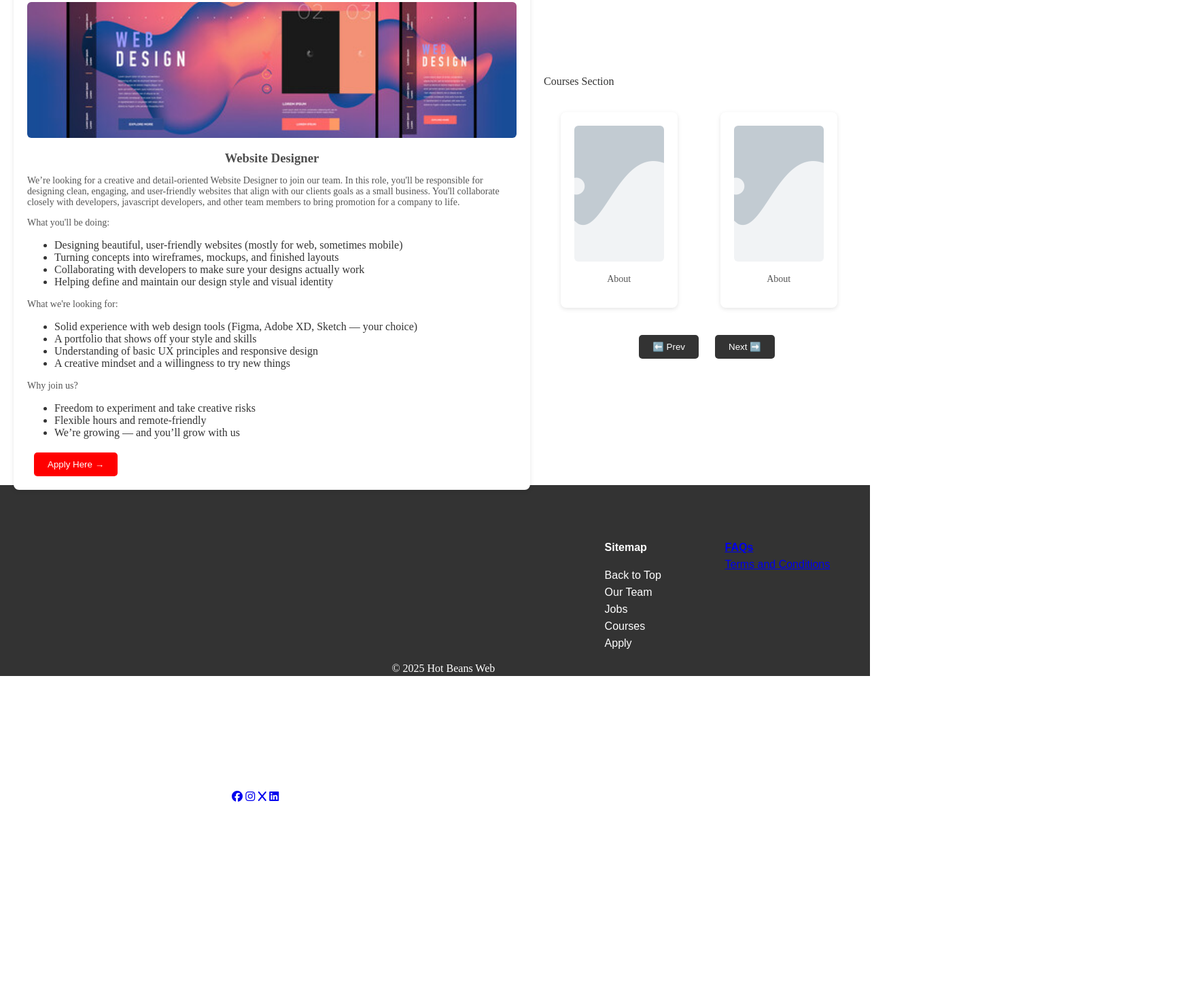
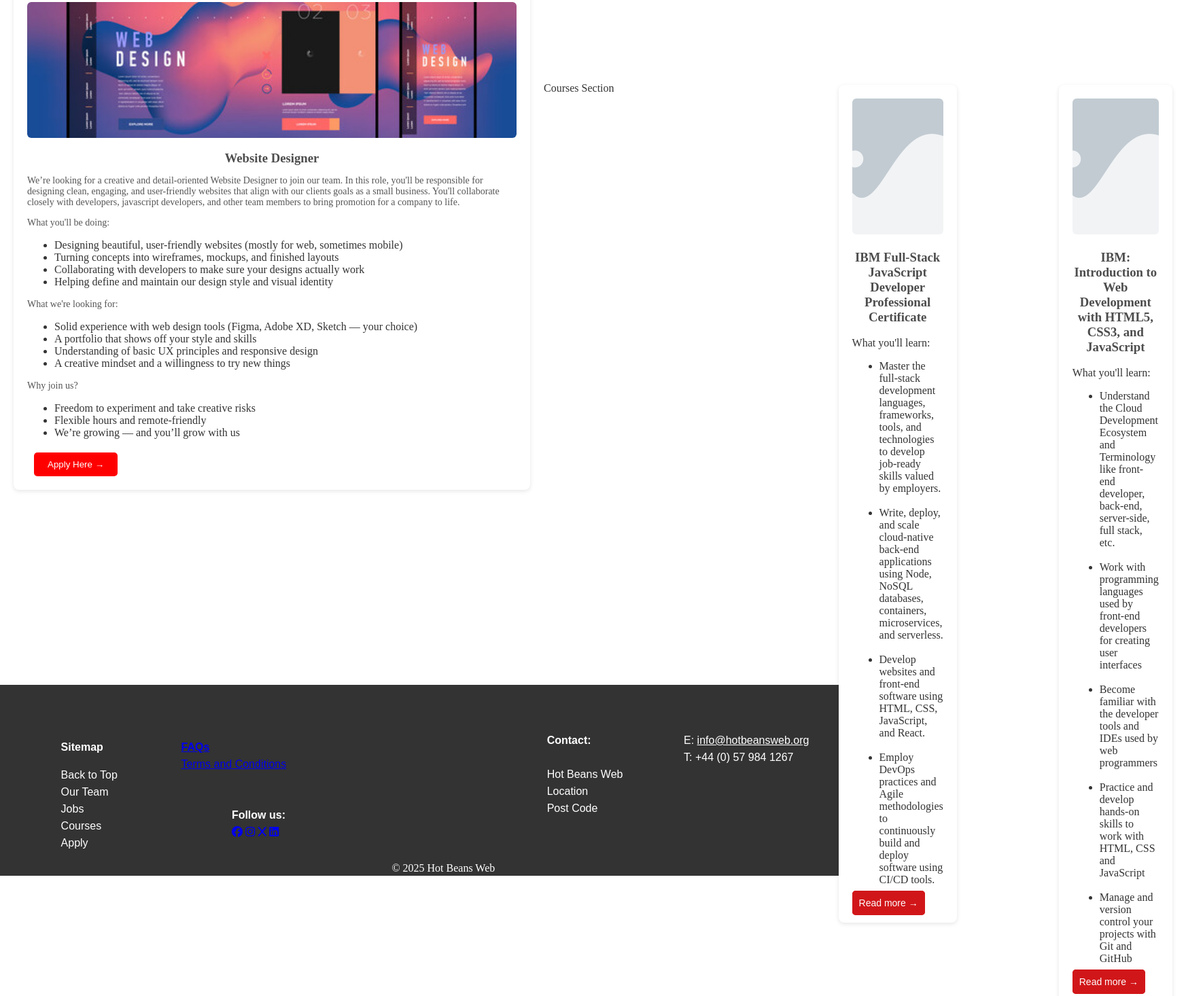
Before and after one commit to MatthewHockham/matthewhockham.github.io, a plain HTML site: page index.html in a window 1280 px wide. Shown: the part 2721-4187 px from the top of the page at 68% size, 1745 px wide, since content can reach past the window. Before the commit the page ends 3953 px from the top, so only its background shows below. Drawn offline with Linux system fonts and the light colour scheme.

Commit message:
Completing Courses Section

```diff
--- a/css/stylesheet.css
+++ b/css/stylesheet.css
@@ -432,7 +432,7 @@
     box-sizing: border-box;
 }
 
-.prevBtn, .nextBtn, .submitBtn {
+#submitBtn, #closeBtn {
     padding: 12px 24px;
     border: none;
     border-radius: 8px;
@@ -440,13 +440,22 @@
     transition: background-color 0.3s ease, color 0.3s ease;
 }
 
-.submitBtn {
-    background-color: green;
+#submitBtn {
+    background: green;
     color: #fff;
 }
 
-.prevBtn:hover, .nextBtn:hover, .submitBtn:hover {
+#closeBtn {
+    background: red;
+    color: #fff;
+}
+
+#submitBtn:hover {
     background-color: #4caf50;
+}
+
+#closeBtn:hover {
+    background: rgb(255, 100, 100);
 }
 
 @keyframes fadeInUp {
@@ -466,75 +475,6 @@
     opacity: 1;
 }
 
-/* #formPopup {
-    display: none;
-    position: fixed;
-    top: 0;
-    left: 0;
-    width: 100%;
-    height: 100%;
-    background-color: rgba(0,0,0,0.6);
-    z-index: 999;
-    justify-content: center;
-    align-items: center;
-    animation: fadeInUp 0.5s ease-out forwards;
-}
-
-#formPopup.show {
-    display: flex;
-}
-
-.overlay-container {
-    position: fixed;
-    top: 0;
-    left: 0;
-    width: 100%;
-    height: 100%;
-    display: none;
-    background: rgba(0, 0, 0, 0.6);
-    justify-content: center;
-    align-items: center;
-    opacity: 0;
-    transition: opacity 0.3s ease;
-    z-index: 999;
-} */
-
-/* .popupBox {
-    background: #fff;
-    padding: 24px;
-    border-radius: 12px;
-    box-shadow: 0 0 20px rgba(0, 0, 0, 0.4);
-    width: 320px;
-    text-align: center;
-    opacity: 0;
-    transform: scale(0.8);
-    animation: fadeInUp 0.5s ease-out forwards;
-} */
-
-/* .form-container {
-    display: flex !important;
-    flex-direction: column;
-}
-
-.overlay-container.show {
-    display: flex;
-    opacity: 1;
-}
-
-#formSubmitted {
-    display: none;
-    position: fixed;
-    top: 20px;
-    left: 50%;
-    transform: translateX(-50%);
-    background-color: #4CAF50;
-    color: white;
-    padding: 15px 25px;
-    border-radius: 8px;
-    z-index: 10000;
-    box-shadow: 0 4px 6px rgba(0,0,0,0.3)
-} */
-
 @media screen and (max-width: 1815px) {
     #jobs {
         height: 950px;
@@ -544,36 +484,6 @@
         width: 800px;
     }
 }
-
-/* @media screen and (max-width: 1615px) {
-    #jobs {
-        height: 950px;
-    }
-    .job-card {
-        margin-left: 0%;
-        width: 650px;
-    }
-}
-
-@media screen and (max-width: 1315px) {
-    #jobs {
-        height: 1150px;
-    }
-    .job-card {
-        margin-left: 0%;
-        width: 625px;
-    }
-}
-
-@media screen and (max-width: 1265px) {
-    #jobs {
-        height: 1500px;
-    }
-    .job-card {
-        margin-left: 0%;
-        width: 600px;
-    }
-} */
 
 @media screen and (max-width: 414px) {
     #jobs {
@@ -587,30 +497,80 @@
 }
 
 #courses {
-    height: 600px;
-}
-
-.carousel-courses-container {
-    max-width: 1000px;
-    margin: auto;
-    position: relative;
-    overflow: hidden;
-    padding-left: 10px;
-}
-
-.carousel-courses-track {
-    display: flex;
-    transition: "transform 0.4s ease-in-out";
+    height: 900px;
+    display: grid;
+    grid-template-columns: repeat(3, 1fr);
+    grid-row-gap: 20px;
+    margin-left: 10px;
+    margin-top: 10px;
+    grid-column-gap: 10px;
 }
 
 .courses-card {
+    /* display: grid;
+    grid-template-columns: repeat(3, 1fr);
+    grid-row-gap: 20px;
+    margin-left: 130px;
+    margin-top: 10px;
+    grid-column-gap: 10px; */
     flex: 0 0 100%;
-    max-width: 100%;
+    /* width: 800px; */
     box-sizing: border-box;
+    padding: 20px;
+    float: left;
+    margin-left: 100px;
+}
+
+.course-card {
+    /* display: flex;
+    flex-direction: column;
+    align-items: center;
+    text-align: center; */
+    background: #fff;
+    border-radius: 8px;
+    box-shadow: 0 2px 6px rgba(0,0,0,0.1);
     padding: 20px;
 }
 
-@media (min-width: 600px) {
+.course-card h3 {
+    text-align: center;
+}
+
+.course-card img {
+    width: 100%;
+    height: 200px;
+    object-fit: cover;
+    border-radius: 6px;
+    position: relative;
+    background: no-repeat center;
+}
+
+.course-name {
+    font-weight: bold;
+    color: #4d4d4d;
+}
+
+.course-read-more a{
+    background-color: #d11619;
+    color: white;
+    border-radius: 5px;
+    border: 10px solid;
+    border-color: #d11619;
+    font-size: 14px;
+    font-family: Arial;
+    width: 150px;
+    text-decoration: none;
+}
+
+.course-read-more a:hover {
+    background: rgb(255, 76, 76)
+}
+
+/* .course-sub {
+    text-align: left;
+} */
+
+/* @media (min-width: 600px) {
     .courses-card {
         flex: 0 0 90%;
         max-width: 90%;
@@ -656,33 +616,14 @@
 .course-card p {
     font-size: 14px;
     color: #555;
-    /* cursor: text; */
-}
+    /* cursor: text;
+} */
 
-.course-card .course {
+/* .course-card .course {
     font-weight: bold;
     color: #888;
-    /* cursor: text; */
-}
-
-.carousel-courses-buttons {
-    text-align: center;
-    margin-top: 20px;
-}
-
-.carousel-courses-buttons button {
-    padding: 10px 20px;
-    margin: 0 10px;
-    border: none;
-    background: #333;
-    color: #fff;
-    border-radius: 5px;
-    cursor: pointer;
-}
-
-.carousel-buttons button:hover {
-    background: #555;
-}
+    /* cursor: text;
+} */
 
 @media screen and (max-width: 414px) {
     #courses {
--- a/index.html
+++ b/index.html
@@ -232,117 +232,65 @@
                         <p><input placeholder="Phone number.." oninput="this.className= ''" required></p>
                     </div>
 
-                    <div class="buttons">
                     <button type="submit" id="submitBtn">Submit</button>
-                        <button type="button" id="closeBtn">Close</button>
-                    </div>
+                    <button type="button" id="closeBtn" onclick="toggleForm()">Close</button>
+
                 </form>
             </div>
         </div>
 
     </div>
 
-    <!-- <div id="formPopup" class="overlay-container"> -->
-        <!-- <div class="popup-box"> -->
-            <!-- <h2 style="color: green;">Apply Form</h2>
-            <form action="" class="form-container" id="form">
-                <div class="inputs">Name:
-                    <p><input placeholder="First name.." oninput="this.className = ''"></p>
-                    <p><input placeholder="Last name.." oninput="this.className = ''"></p>
-                </div>
-
-                <div class="inputs">Contact Info:
-                    <p><input placeholder="Email Address.." oninput="this.className = ''"></p>
-                    <p><input placeholder="Phone Number.." oninput="this.className = ''"></p>
-                </div>
-
-                <div class="inputs">Any other info?
-                    <p><textarea placeholder="Write something"></textarea></p>
-                </div>
-
-                <div class="buttons" style="overflow:auto; float:right;">
-                    <button type="button" id="prevBtn" onclick="formButton(-1)">⬅️ Prev</button>
-                    <button type="button" id="nextBtn" onclick="formButton(1)">Next ➡️</button>
-                </div>
-            </form>
-        </div>
-        <div id="formSubmitted">Your application has been submitted!</div>
-    </div> -->
-
     <div id="courses" class="section">
         <p>Courses Section</p>
-        <div class="carousel-courses-container" id="carousel-courses-container">
-            <div class="carousel-courses-track" id="carousel-courses-track">
         <div class="courses-card">
             <div class="course-card">
                 <a href="https://www.coursera.org/professional-certificates/ibm-full-stack-javascript-developer" target="_blank"><img src="images/placeholder_image.webp" alt=""></a>
-                        <div class="course"></div>
-                        <p>About</p>
-                    </div>
-                </div>
-
-                <div class="courses-card">
-                    <div class="course-card">
-                        <a href="https://skillsbuild.org/adult-learners/explore-learning/web-developer" target="_blank"><img src="images/placeholder_image.webp" alt=""></a>
-                        <div class="course"></div>
-                        <p>About</p>
+                <div class="course-name"><h3>IBM Full-Stack JavaScript Developer Professional Certificate</h3></div>
+                <div class="course-sub">What you'll learn:</div>
+                <ul id="course-bullet-point">
+                    <li>Master the full-stack development languages, frameworks, tools, and technologies
+                        to develop job-ready skills valued by employers.</li><br>
+                    <li>Write, deploy, and scale cloud-native back-end applications using Node,
+                        NoSQL databases, containers, microservices, and serverless.</li><br>
+                    <li>Develop websites and front-end software using HTML, CSS, JavaScript, and React.</li><br>
+                    <li>Employ DevOps practices and Agile methodologies to continuously build and deploy
+                        software using CI/CD tools.</li>
+                </ul>
+                <div class="course-read-more" style="text-decoration: none;"><a href="#jobs">Read more →</a></div>
             </div>
         </div>
 
         <div class="courses-card">
             <div class="course-card">
                 <a href="https://www.edx.org/learn/web-development/ibm-introduction-to-web-development-with-html5-css3-and-javascript" target="_blank"><img src="images/placeholder_image.webp" alt=""></a>
-                        <div class="course"></div>
-                        <p>About</p>
+                <div class="course-name"><h3>IBM: Introduction to Web Development with HTML5, CSS3, and JavaScript</h3></div>
+                <div class="course-sub">What you'll learn:</div>
+                <ul id="course-bullet-point">
+                    <li>Understand the Cloud Development Ecosystem and Terminology like front-end developer, back-end, server-side, full stack, etc.</li><br>
+                    <li>Work with programming languages used by front-end developers for creating user interfaces</li><br>
+                    <li>Become familiar with the developer tools and IDEs used by web programmers</li><br>
+                    <li>Practice and develop hands-on skills to work with HTML, CSS and JavaScript</li><br>
+                    <li>Manage and version control your projects with Git and GitHub</li>
+                </ul>
+                <div class="course-read-more" style="text-decoration: none;"><a href="#jobs">Read more →</a></div>
             </div>
         </div>
 
         <div class="courses-card">
             <div class="course-card">
-                        <a href="https://www.edx.org/learn/computer-science/ibm-guided-project-interest-calculator-using-html-css-js" target="_blank"><img src="images/placeholder_image.webp" alt=""></a>
-                        <div class="course"></div>
-                        <p>About</p>
+                <a href="IBM: Guided Project: Interest Calculator Using HTML, CSS & JS" target="_blank"><img src="images/placeholder_image.webp" alt=""></a>
+                <div class="course-name"><h3>IBM: Guided Project: Interest Calculator Using HTML, CSS & JS</h3></div>
+                <div class="course-sub">What you'll learn:</div>
+                <ul id="course-bullet-point">
+                    <li>Modify HTML file according to requirements</li><br>
+                    <li>Modify CSS file according to requirements</li><br>
+                    <li>Modify JavaScript files according to requirements</li>
+                </ul>
+                <div class="course-read-more" style="text-decoration: none;"><a href="#jobs">Read more →</a></div>
             </div>
         </div>
     </div>
-        </div>
-
-        <div class="carousel-courses-buttons">
-            <button onclick="moveCoursesCarousel(-1)">⬅️ Prev</button>
-            <button onclick="moveCoursesCarousel(1)">Next ➡️</button>
-        </div>
-
-    </div>
-
-    <!-- <div id="apply" class="section">
-        <p>Apply Section</p>
-        <div class="form">
-            <form action="action_page.php" id="form">
-                <div class="inputs">Name:
-                    <p><input placeholder="First name.." oninput="this.className = ''"></p>
-                    <p><input placeholder="Last name.." oninput="this.className = ''"></p>
-                </div>
-
-                <div class="inputs">Contact Info:
-                    <p><input placeholder="Email Address.." oninput="this.className = ''"></p>
-                    <p><input placeholder="Phone Number.." oninput="this.className = ''"></p>
-                </div>
-
-                <div class="buttons" style="overflow:auto; float:right;">
-                    <button type="button" id="prevBtn" onclick="formButton(-1)">⬅️ Prev</button>
-                    <button type="button" id="nextBtn" onclick="formButton(1)">Next ➡️</button>
-                </div>
-
-                <div style="text-align: center;margin-top:40px;">
-                    <span class="step"></span>
-                    <span class="step"></span>
-                    <span class="step"></span>
-                    <span class="step"></span>
-                </div>
-
-            </form>
-        </div>
-    </div> -->
 
     <div class="footer">
         <!--Footer of page-->
```
Lines whose indentation alone changed are shown as unchanged.
